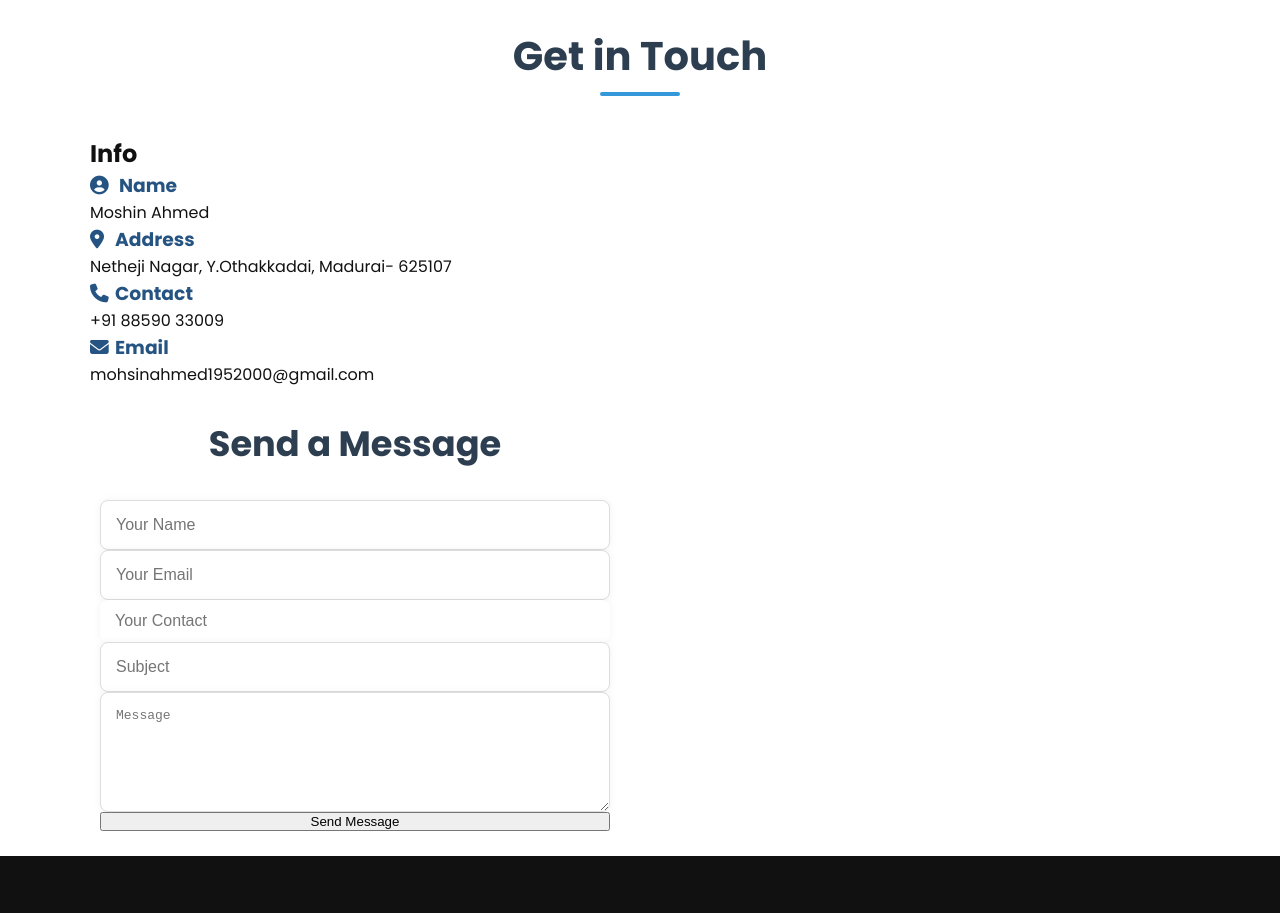
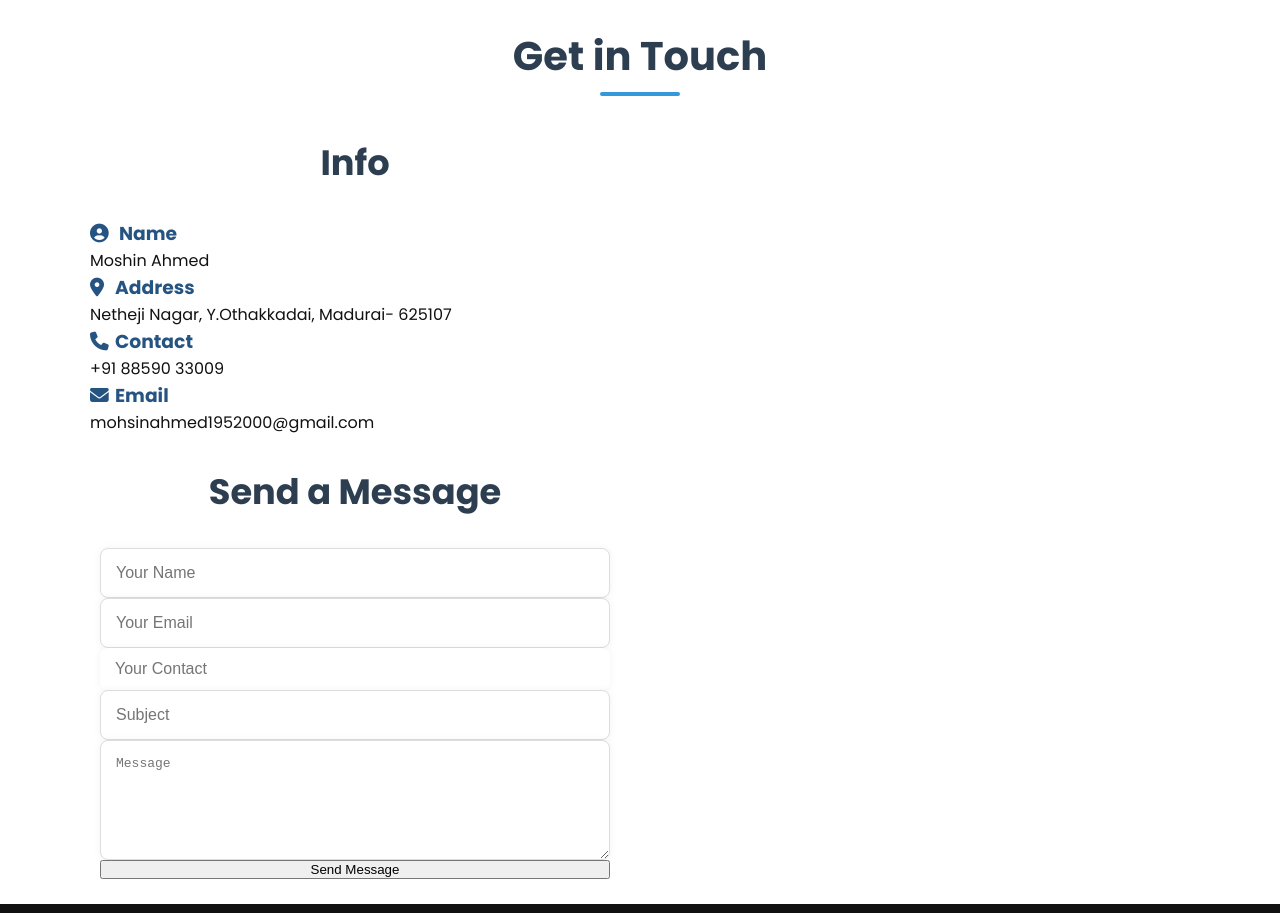
Before and after one commit to mohsin-ahmed-2003/Portfolio, a plain HTML site: page index.html in a window 1280 px wide. Shown: the part 4920-5833 px from the top of the page. Drawn offline with nearby package versions, Linux system fonts and the light colour scheme.

Commit message:
Update index.html

```diff
--- a/index.html
+++ b/index.html
@@ -308,7 +308,7 @@
 <section class="container" id="contact"><h1 style="text-align: center;">Get in Touch</h1>
     <div class="contact-container">
 
-    <div class="get-in-touch">
+    <div class="contact-info">
         <h2>Info</h2>
         <h3 style="color: #265482;"><strong><i class="fa-sharp fa-solid fa-circle-user" style="width: 25px;"></i> Name</strong></h3>
         <p>Moshin Ahmed</p>
```
